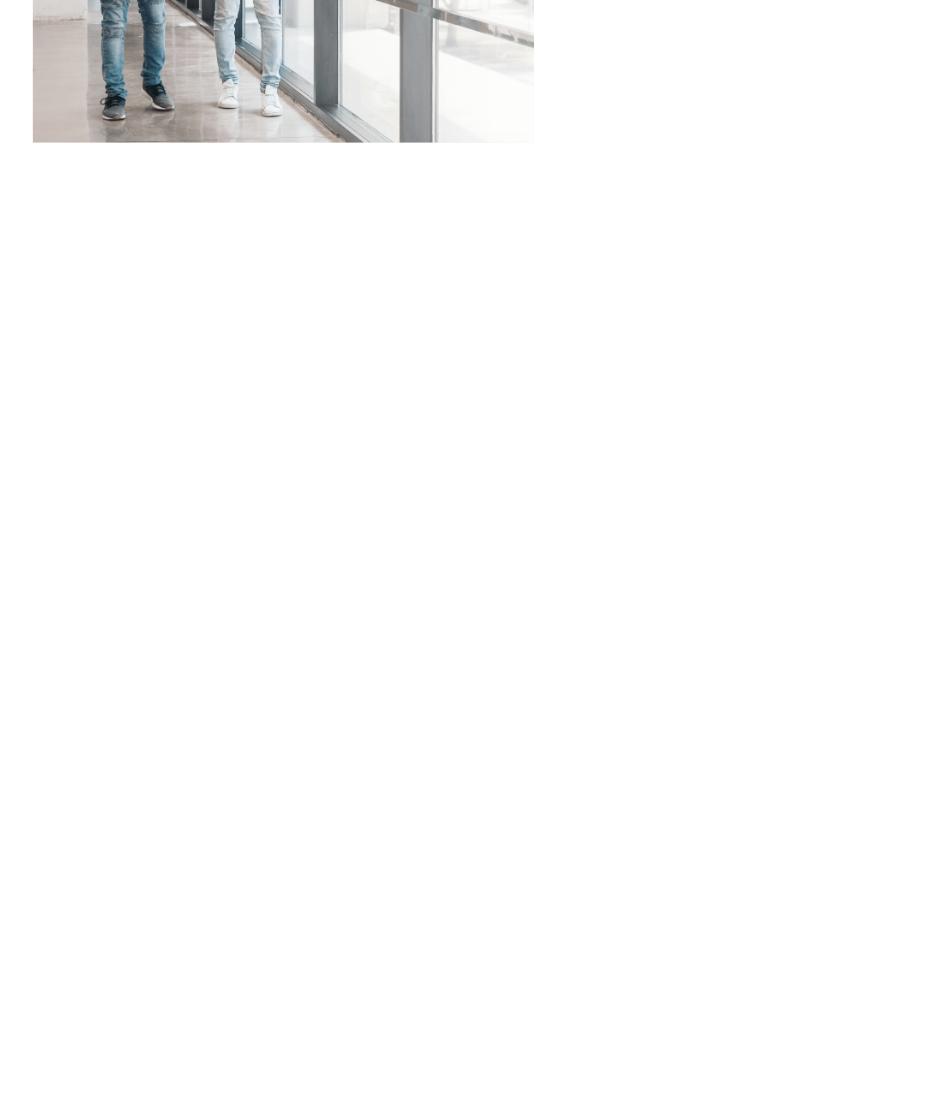
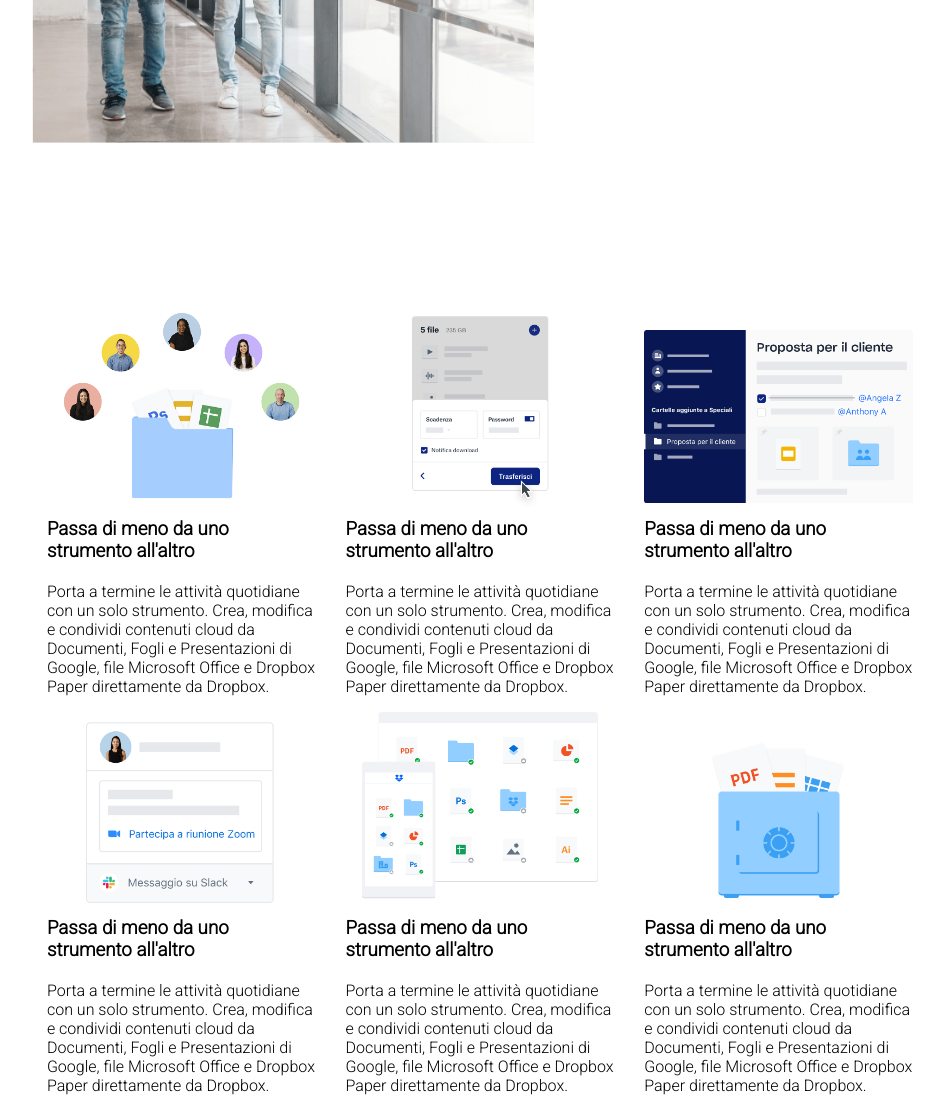
Before and after one commit to Mark-dev30/htmlcss-dropbox, a plain HTML site: page index.html in a window 1280 px wide. Shown: the part 2371-3466 px from the top of the page, without its empty margins (160-1103 px from the left). Before the commit the page ends 2668 px from the top, so only its background shows below. Drawn offline with Linux system fonts and the light colour scheme.

Commit message:
section 4 done

```diff
--- a/css/style.css
+++ b/css/style.css
@@ -317,3 +317,28 @@ header{
     border: 1px solid black;
     margin-top: 15px;
 }
+
+/* section 4 */
+
+.cont_sect4{
+    margin: 0 auto;
+    width: 70%;
+}
+
+.row_sect4{
+    width: 100%;
+    display: flex;
+    justify-content: space-around;
+}
+
+.col_sect4{
+    width: 30%;
+}
+
+.col_sect4 img{
+    width: 100%;
+}
+
+.col_sect4 p{
+    margin-top: 20px;
+}
--- a/index.html
+++ b/index.html
@@ -269,7 +269,7 @@
                 </div>
             </div>
 
-            <!-- container section 3 -->
+            <!-- section 3 -->
             <div class="cont_sect3">
                 <div class="row_sect3">
                     <div class="col_sect3_left">
@@ -283,6 +283,45 @@
                 </div>
             </div>
 
+            <!-- section 4-->
+            <div class="cont_sect4">
+                <h2></h2>
+                <div class="row_sect4">
+                    <div class="col_sect4">
+                        <img src="./img/business-feature-switching-tools.png" alt="business-feature">
+                        <h3>Passa di meno da uno strumento all'altro</h3>
+                        <p>Porta a termine le attività quotidiane con un solo strumento. Crea, modifica e condividi contenuti cloud da Documenti, Fogli e Presentazioni di Google, file Microsoft Office e Dropbox Paper direttamente da Dropbox.</p>
+                    </div>
+                    <div class="col_sect4">
+                        <img src="./img/business-feature-send-files-it.png" alt="business-feature">
+                        <h3>Passa di meno da uno strumento all'altro</h3>
+                        <p>Porta a termine le attività quotidiane con un solo strumento. Crea, modifica e condividi contenuti cloud da Documenti, Fogli e Presentazioni di Google, file Microsoft Office e Dropbox Paper direttamente da Dropbox.</p>
+                    </div>
+                    <div class="col_sect4">
+                        <img src="./img/business-feature-coordinate-it.png" alt="business-feature">
+                        <h3>Passa di meno da uno strumento all'altro</h3>
+                        <p>Porta a termine le attività quotidiane con un solo strumento. Crea, modifica e condividi contenuti cloud da Documenti, Fogli e Presentazioni di Google, file Microsoft Office e Dropbox Paper direttamente da Dropbox.</p>
+                    </div>
+                </div>
+                <div class="row_sect4">
+                    <div class="col_sect4">
+                        <img src="./img/business-feature-integrations-it.png" alt="business-feature">
+                        <h3>Passa di meno da uno strumento all'altro</h3>
+                        <p>Porta a termine le attività quotidiane con un solo strumento. Crea, modifica e condividi contenuti cloud da Documenti, Fogli e Presentazioni di Google, file Microsoft Office e Dropbox Paper direttamente da Dropbox.</p>
+                    </div>
+                    <div class="col_sect4">
+                        <img src="./img/business-feature-multi-device.png" alt="business-feature">
+                        <h3>Passa di meno da uno strumento all'altro</h3>
+                        <p>Porta a termine le attività quotidiane con un solo strumento. Crea, modifica e condividi contenuti cloud da Documenti, Fogli e Presentazioni di Google, file Microsoft Office e Dropbox Paper direttamente da Dropbox.</p>
+                    </div>
+                    <div class="col_sect4">
+                        <img src="./img/business-feature-security.png" alt="business-feature">
+                        <h3>Passa di meno da uno strumento all'altro</h3>
+                        <p>Porta a termine le attività quotidiane con un solo strumento. Crea, modifica e condividi contenuti cloud da Documenti, Fogli e Presentazioni di Google, file Microsoft Office e Dropbox Paper direttamente da Dropbox.</p>
+                    </div>
+                </div>
+
+            </div>
         </main>
         <!-- footer -->
         <footer>
```
